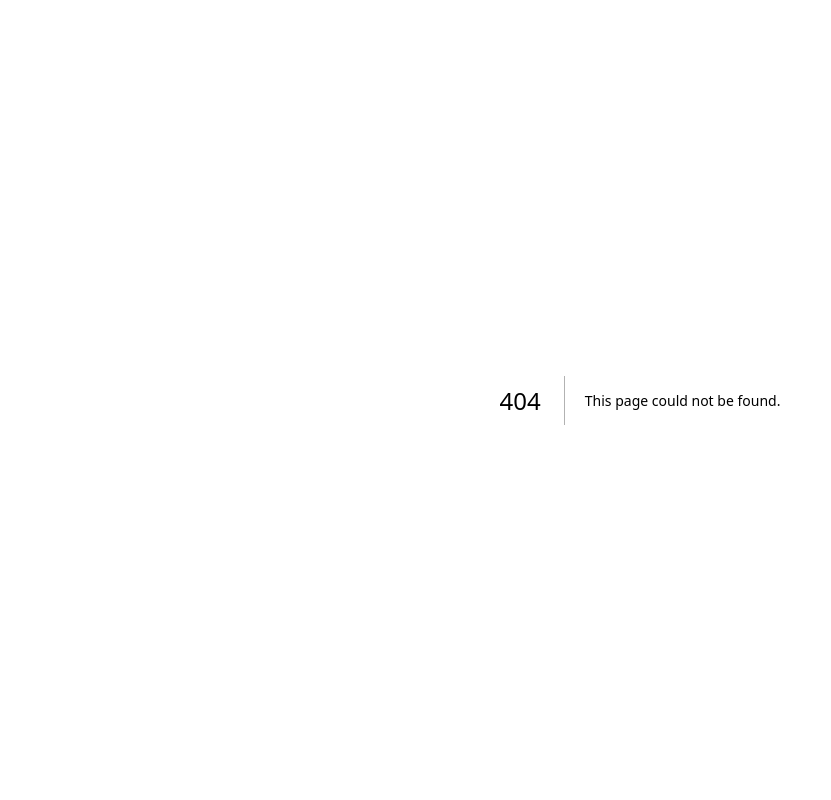
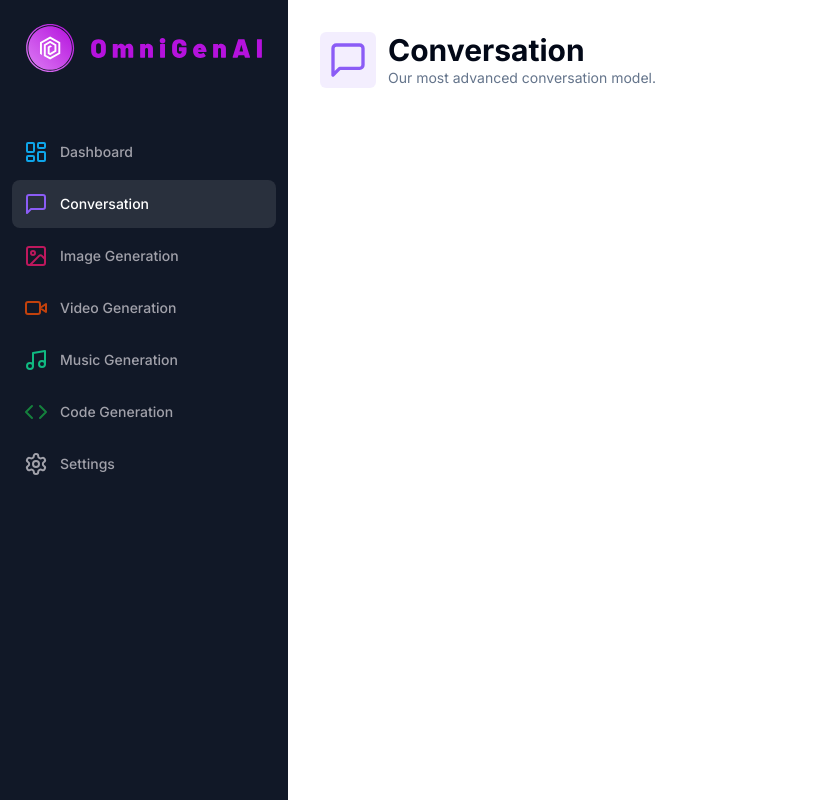
Before and after one commit to web-dev404/OmniGenAI, a Next.js app: page /conversation in a window 1280 px wide. Before the commit this address had no page. Shown: the whole page, without its empty margins (0-831 px from the left). Built offline with nearby package versions, Linux system fonts and the light colour scheme.

Commit message:
add conversation page & heading component

```diff
--- /dev/null
+++ b/app/(dashboard)/(routes)/conversation/page.tsx
@@ -0,0 +1,18 @@
+import { Heading } from "@/components/Heading";
+import { MessageSquare } from "lucide-react";
+
+const ConversationPage = () => {
+  return (
+    <div>
+      <Heading
+        title={"Conversation"}
+        description={"Our most advanced conversation model."}
+        icon={MessageSquare}
+        iconColor={"text-violet-500"}
+        bgColor={"bg-violet-500/10"}
+      />
+    </div>
+  );
+};
+
+export default ConversationPage;
--- /dev/null
+++ b/components/Heading.tsx
@@ -0,0 +1,32 @@
+import { LucideIcon } from "lucide-react";
+import { FC } from "react";
+import { cn } from "@/lib/utils";
+
+interface HeadingProps {
+  title: string;
+  description: string;
+  icon: LucideIcon;
+  iconColor: string;
+  bgColor: string;
+}
+
+export const Heading: FC<HeadingProps> = ({
+  title,
+  description,
+  icon: Icon,
+  iconColor,
+  bgColor,
+}) => {
+  return (
+    <div className={"flex items-center gap-x-3 px-4 lg:px-8 mb-8"}>
+      <div className={cn("p-2 w-fit rounded-md", bgColor)}>
+        <Icon className={cn("w-10 h-10", iconColor)} />
+      </div>
+
+      <div>
+        <h2 className={"text-3xl font-bold"}>{title}</h2>
+        <p className={"text-sm text-muted-foreground"}>{description}</p>
+      </div>
+    </div>
+  );
+};
--- a/components/Navbar.tsx
+++ b/components/Navbar.tsx
@@ -1,5 +1,5 @@
 import { UserButton } from "@clerk/nextjs";
-import MobileSidebar from "@/components/mobile-sidebar";
+import MobileSidebar from "@/components/MobileSidebar";
 
 const Navbar = () => {
   return (
```
Also changed, not shown: components/MobileSidebar.tsx (renamed from components/mobile-sidebar.tsx).
